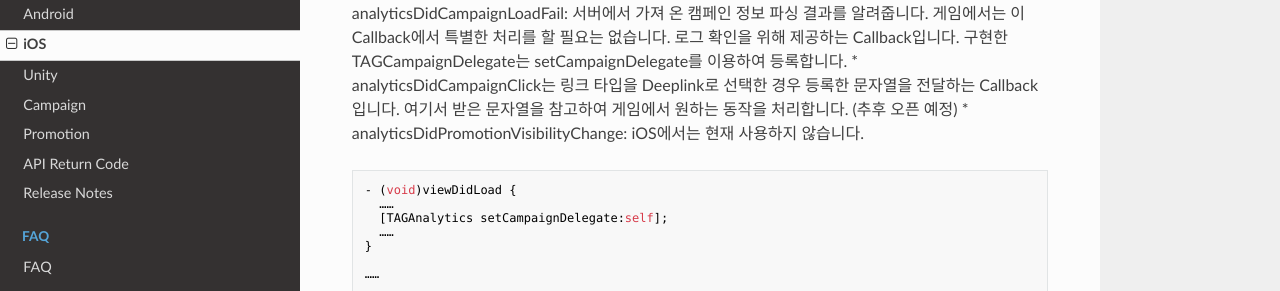
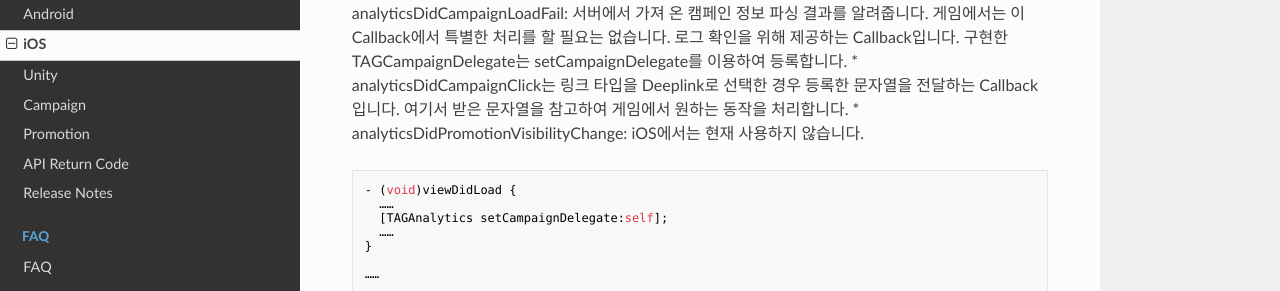
Before and after one commit to ToastAnalytics/ToastAnalytics, an MkDocs documentation site: the page built from docs/Developer/5. iOS Developer Guide.md, in a window 1280 px wide and 900 px high, scrolled down 7033 px. Shown: the part 374-665 px from the top of the window. Built offline with MkDocs 1.6.1, drawn with Linux system fonts in a browser that asks for light colours; nearby versions of some CDN libraries; old or Windows-style settings are respelled for this version of MkDocs; some of the changed text lies outside the part shown.

Commit message:
Update 5. iOS Developer Guide.md

````diff
--- a/docs/Developer/5. iOS Developer Guide.md
+++ b/docs/Developer/5. iOS Developer Guide.md
@@ -288,7 +288,7 @@
 * analyticsDidMissionComplete: 사용자가 캠페인/프로모션을 진행하고 정해진 미션을 달성하여 보상 정보가 있을때 호출됩니다. 여기에서 받은 정보를 이용하여 게임서버를 통해서 보상을 지급해야 합니다. 캠페인 보상 관련 프로세스는 "캠페인 적용 가이드"문서를 참고하세요
 * analyticsDidCampaignLoadSuccess, analyticsDidCampaignLoadFail: 서버에서 가져 온 캠페인 정보 파싱 결과를 알려줍니다. 게임에서는 이 Callback에서 특별한 처리를 할 필요는 없습니다. 로그 확인을 위해 제공하는 Callback입니다.
 구현한TAGCampaignDelegate는 setCampaignDelegate를 이용하여 등록합니다.
-* analyticsDidCampaignClick는 링크 타입을 Deeplink로 선택한 경우 등록한 문자열을 전달하는 Callback입니다. 여기서 받은 문자열을 참고하여 게임에서 원하는 동작을 처리합니다. (추후 오픈 예정)
+* analyticsDidCampaignClick는 링크 타입을 Deeplink로 선택한 경우 등록한 문자열을 전달하는 Callback입니다. 여기서 받은 문자열을 참고하여 게임에서 원하는 동작을 처리합니다.
 * analyticsDidPromotionVisibilityChange: iOS에서는 현재 사용하지 않습니다.
 ```
 - (void)viewDidLoad {
````
